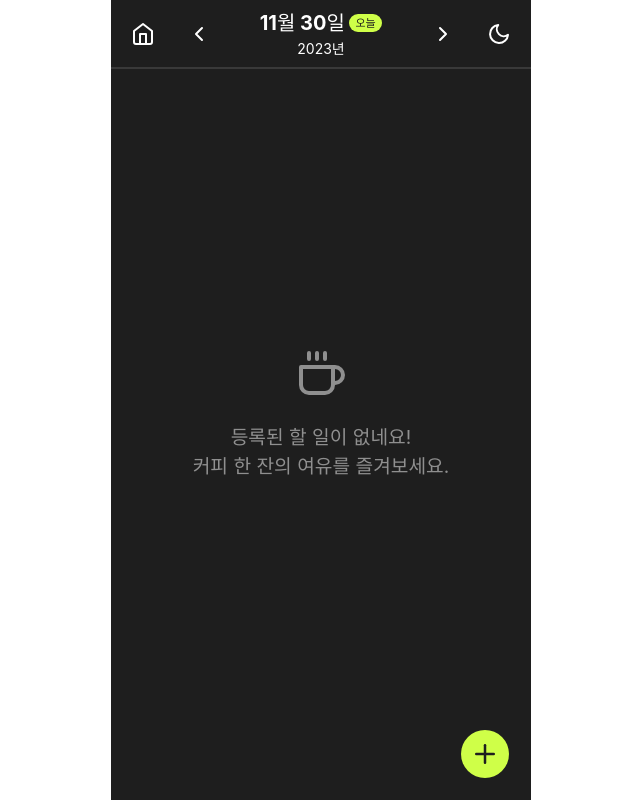
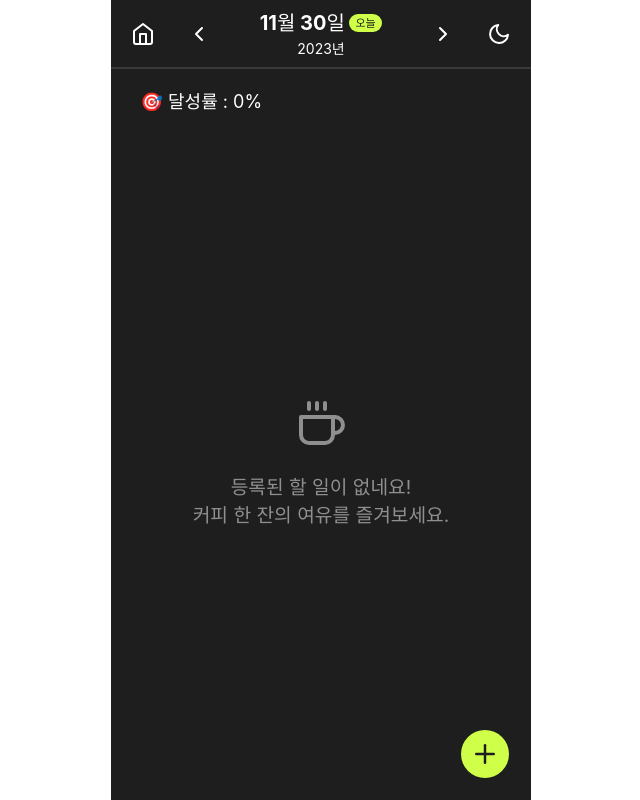
Before and after one commit to Ji-hoon/Elice-Todo-List, a React (Vite) app: page / in a window 1280 px wide. Shown: the whole page, without its empty margins (319-959 px from the left). Built offline with nearby package versions, Linux system fonts and the light colour scheme.

Commit message:
FEAT : 달성률 추가

```diff
--- a/src/App.tsx
+++ b/src/App.tsx
@@ -1,12 +1,17 @@
 import { useState, useRef, useEffect } from 'react';
+import { RecoilRoot } from 'recoil';
+import Providers from './components/providers/index.tsx';
 
 import Main from "./components/pages/Main/index.tsx";
 
 function App() {
 
   return (
-    <Main />
+    <RecoilRoot>
+      <Main />
+    </RecoilRoot>
   )
 }
 
+
 export default App
--- /dev/null
+++ b/src/components/Atoms/todoItemsAtom.ts
@@ -0,0 +1,20 @@
+
+import { atom, selector } from "recoil";
+import { TodoItemType } from "../../types/index.ts";
+
+export const todoItemsAtom = atom<TodoItemType[]>({
+    key: "todoItemsAtom",
+    default: [],
+});
+
+export const todoItemsProgressPercentageSelector = selector ({
+    key: "todoItemsProgressPercentageSelector",
+    get: ({ get }) => {
+        const todoItems = get(todoItemsAtom);
+        const allTodoItems = todoItems.length;
+        const doneTodoItems = todoItems.filter(item => item.isDone).length;
+
+        const percentage = allTodoItems > 0 ? Math.round((doneTodoItems/allTodoItems)*100) : 0;
+        return percentage;
+    }
+})
--- /dev/null
+++ b/src/components/pages/Main/TodoItemsRate/index.tsx
@@ -0,0 +1,11 @@
+import {useRecoilValue} from "recoil";
+import { todoItemsProgressPercentageSelector } from "../../../Atoms/todoItemsAtom.ts";
+
+export default function TodoItemsListHeader() {
+    //달성률 계산에 필요한 todoItems를 Recoil에서 불러온다.
+    const percentage = useRecoilValue(todoItemsProgressPercentageSelector);
+
+    return (
+        <p style={{color: "var(--color-text)", padding: "0.25em 0.75em 1em", width: "100%", fontSize: 18}}>🎯 달성률 : {percentage}%</p>
+    )
+}
--- a/src/components/pages/Main/index.tsx
+++ b/src/components/pages/Main/index.tsx
@@ -10,8 +10,11 @@ import subDays from 'date-fns/subDays';
 import { TodoItemType, InputMode } from "../../../types/index.ts";
 import TodoItem from "../../TodoItem.tsx";
 import Header from "../../Header.tsx";
+import TodoItemsListHeader from "./TodoItemsRate/index.tsx";
 
 import styled from "styled-components";
+import { useRecoilState } from "recoil";
+import {todoItemsAtom} from "../../Atoms/todoItemsAtom.ts";
 
 const defaultInputMode: InputMode = {type: "default"};
 
@@ -20,7 +23,7 @@ const today = format( new Date(), "MM월 dd일");
 export default function Main() {
 
   const [currentDate, setCurrentDate] = useState( new Date() );
-  const [todoItems, setTodoItems] = useState<TodoItemType[]>([]);
+  const [todoItems, setTodoItems] = useRecoilState(todoItemsAtom);
 
   const [editInputValue, setEditInputValue] = useState("");
 
@@ -151,7 +154,7 @@ export default function Main() {
         <div className="todoItemList" ref={todoItemListRef}
             style={{display:"flex", flexDirection: "column", alignItems:"center",padding: "1em 1em 2.5em 1em"}}>
 
-
+          <TodoItemsListHeader />
 
           {todoItems.length > 0 && [...todoItems].map( (todo) =>  {
             const isEditMode = // 렌더링 컨디션 지정을 위한 변수
--- /dev/null
+++ b/src/components/providers/index.tsx
@@ -0,0 +1,8 @@
+import { PropsWithChildren } from 'react';
+import { RecoilRoot } from 'recoil';
+
+export default function Providers({chidren} : {children:PropsWithChildren}) {
+    return (
+      <RecoilRoot>{children}</RecoilRoot>
+    )
+}
```
